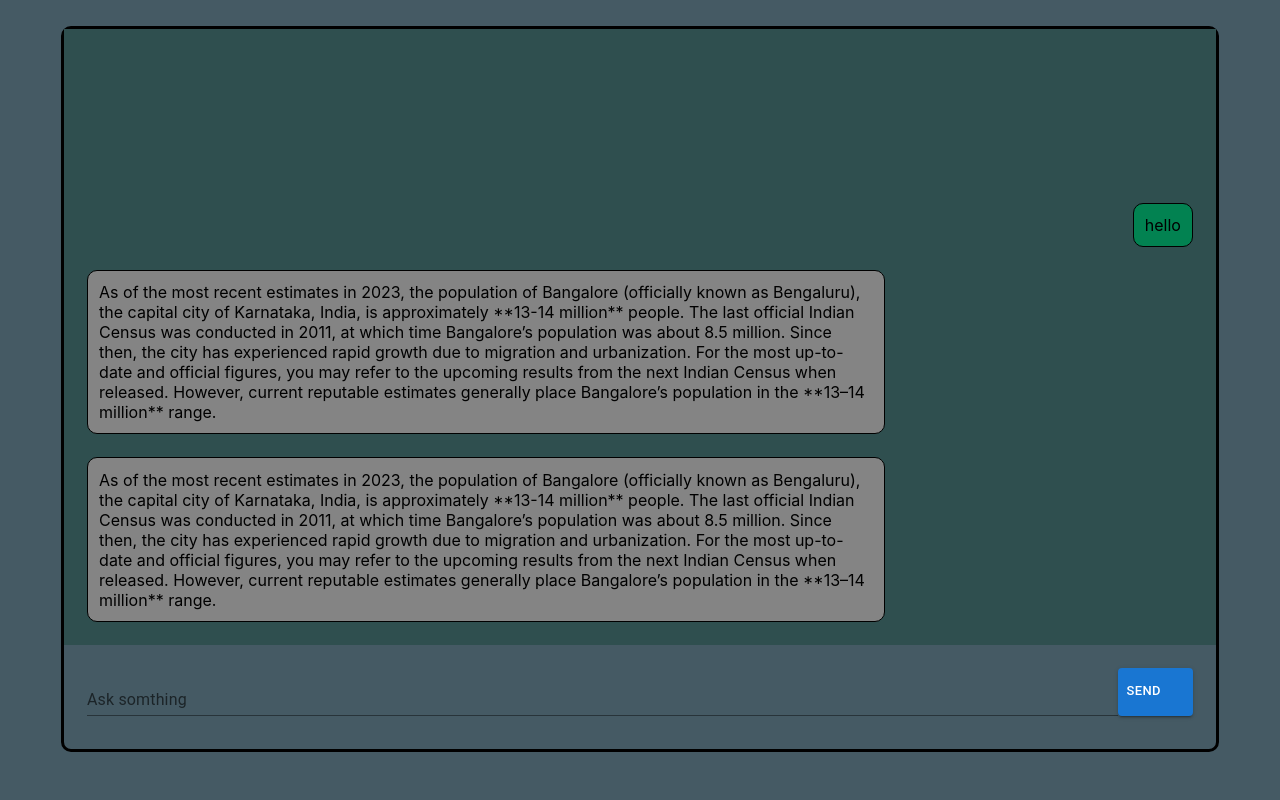
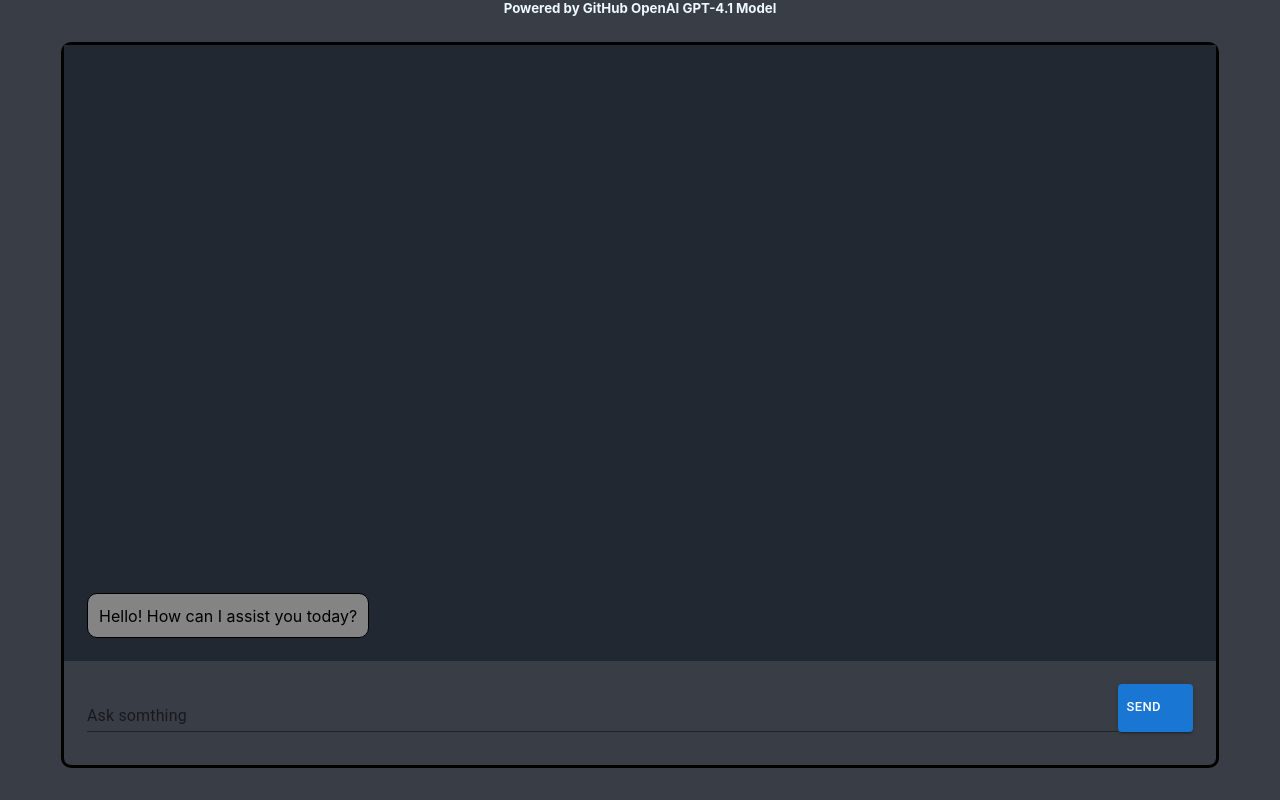
Before and after one commit to john310897/ai-chatbot, a React (Create React App) app in the folder ui/: page / in a window 1280 px wide. Built offline with nearby package versions, Linux system fonts and the light colour scheme; some icons are missing.

Commit message:
updated secrets and ui layout

```diff
--- a/ui/public/index.html
+++ b/ui/public/index.html
@@ -1,14 +1,12 @@
 <!DOCTYPE html>
 <html lang="en">
+
 <head>
   <meta charset="utf-8" />
   <link rel="icon" href="%PUBLIC_URL%/favicon.ico" />
   <meta name="viewport" content="width=device-width, initial-scale=1" />
   <meta name="theme-color" content="#000000" />
-    <meta
-      name="description"
-      content="Web site created using create-react-app"
-    />
+  <meta name="description" content="Web site created using create-react-app" />
   <link rel="apple-touch-icon" href="%PUBLIC_URL%/logo192.png" />
   <!--
       manifest.json provides metadata used when your web app is installed on a
@@ -24,8 +22,9 @@
       work correctly both with client-side routing and a non-root public URL.
       Learn how to configure a non-root public URL by running `npm run build`.
     -->
-    <title>React App</title>
+  <title>ai-chatbot</title>
 </head>
+
 <body>
   <noscript>You need to enable JavaScript to run this app.</noscript>
   <div id="root"></div>
@@ -40,4 +39,5 @@
       To create a production bundle, use `npm run build` or `yarn build`.
     -->
 </body>
+
 </html>
--- a/ui/src/App.css
+++ b/ui/src/App.css
@@ -2,7 +2,6 @@
   margin: auto;
   display: flex;
   flex-wrap: wrap;
-  /* align-items: flex-end; */
   margin-top: 2%;
   width: 90%;
   height: 90vh;
@@ -28,7 +27,7 @@
   width: 100%;
   align-content: flex-end;
   overflow: auto;
-  background-color: darkslategrey;
+  background-color: #222831;
 }
 
 .message_text {
@@ -43,3 +42,9 @@
   border: 1px solid;
   border-radius: 10px;
 }
+
+.title {
+  margin: auto;
+  text-align: center;
+  color: aliceblue;
+}
--- a/ui/src/App.js
+++ b/ui/src/App.js
@@ -8,7 +8,7 @@ import 'react-loading-skeleton/dist/skeleton.css'
 import Skeleton from '@mui/material/Skeleton';
 
 function App() {
-    const [messages, setMessages] = useState({ data: [{ message: 'hello', client: true }, { client: false, message: 'As of the most recent estimates in 2023, the population of Bangalore (officially known as Bengaluru), the capital city of Karnataka, India, is approximately **13-14 million** people. The last official Indian Census was conducted in 2011, at which time Bangalore’s population was about 8.5 million. Since then, the city has experienced rapid growth due to migration and urbanization.\n\nFor the most up-to-date and official figures, you may refer to the upcoming results from the next Indian Census when released. However, current reputable estimates generally place Bangalore’s population in the **13–14 million** range.' }, { client: false, message: 'As of the most recent estimates in 2023, the population of Bangalore (officially known as Bengaluru), the capital city of Karnataka, India, is approximately **13-14 million** people. The last official Indian Census was conducted in 2011, at which time Bangalore’s population was about 8.5 million. Since then, the city has experienced rapid growth due to migration and urbanization.\n\nFor the most up-to-date and official figures, you may refer to the upcoming results from the next Indian Census when released. However, current reputable estimates generally place Bangalore’s population in the **13–14 million** range.' }] })
+    const [messages, setMessages] = useState({ data: [{ message: 'Hello! How can I assist you today?', client: false }] })
     const [inputMessage, setInputMessage] = useState({})
     const containerRef = useRef(null);
     const [loading, setLoading] = useState(false)
@@ -57,6 +57,7 @@ function App() {
 
     return (
         <div className="App">
+            <h5 className='title'>Powered by GitHub OpenAI GPT-4.1 Model</h5>
             <div className='chat_container'>
                 <div className='chat_message_container' id='chat_message_container' ref={containerRef}>
                     {messages?.data?.map((messageObj, index) => (
--- a/ui/src/index.css
+++ b/ui/src/index.css
@@ -5,7 +5,7 @@ body {
     sans-serif;
   -webkit-font-smoothing: antialiased;
   -moz-osx-font-smoothing: grayscale;
-  background-color: #455a64;
+  background-color: #393E46;
 }
 
 code {
```
Also changed, not shown: 1 other file (tests, documents, lock files or other folders). Lines whose indentation alone changed are shown as unchanged.
